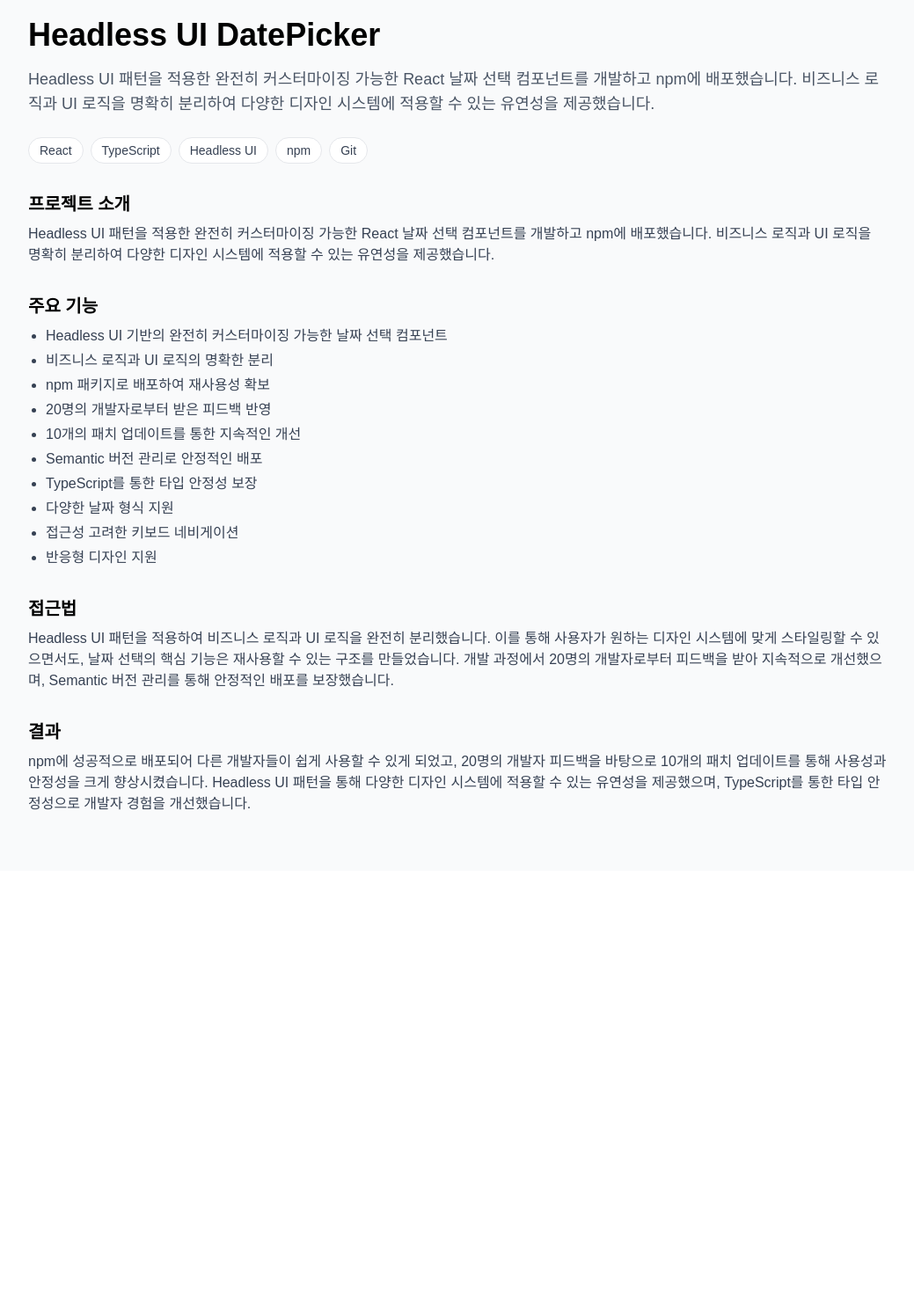
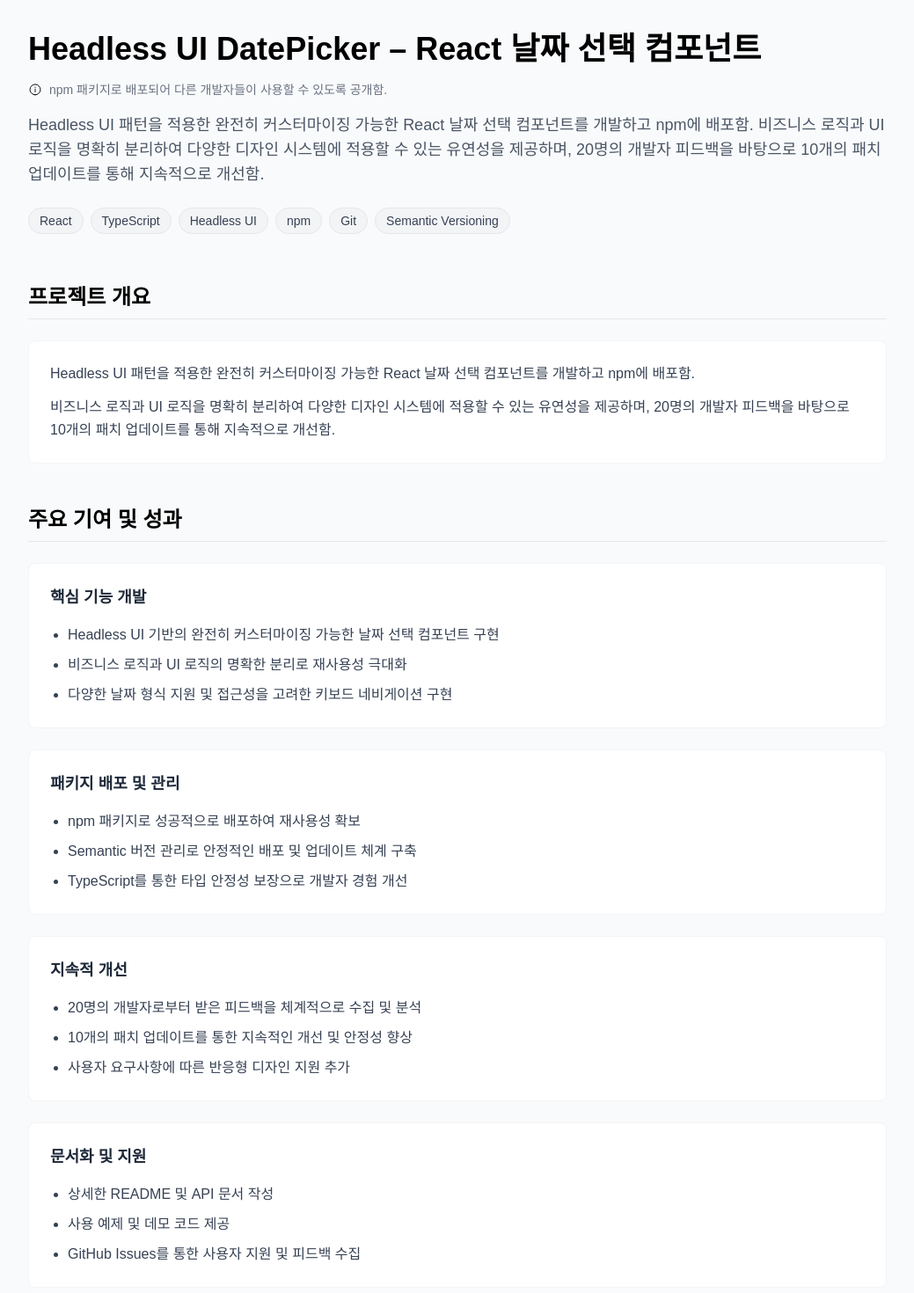
Before and after one commit to ella-yschoi/ella-yschoi.github.io, a Next.js app: page /projects/datepicker-component in a window 1280 px wide. Shown: the part 660-2130 px from the top of the page at 88% size, without its empty margins (120-1159 px from the left). Before the commit the page ends 1650 px from the top, so only its background shows below. Built offline with nearby package versions, Linux system fonts and the light colour scheme.

Commit message:
feat: Enhance project details with improved descriptions, contributions, and results

```diff
--- a/src/app/projects/[slug]/page.tsx
+++ b/src/app/projects/[slug]/page.tsx
@@ -8,90 +8,223 @@ interface Props {
 
 const projects = {
   'vience-datahub': {
-    title: 'VIENCE 병리 데이터 플랫폼',
+    title: 'VIENCE DataHub – 병리 데이터 시각화 플랫폼',
+    subtitle:
+      '안내: 현재 closed beta 서비스 중이므로 위의 이미지는 AI를 활용해 재구성하였습니다.',
     description:
-      'React와 TypeScript로 구축한 병리 데이터 플랫폼. 1,000개 이상의 SVS 파일 시각화를 지원하며, 고해상도 다중 이미지 오버레이가 가능한 SVS 이미지 뷰어와 패치 기반 타일 생성기를 개발했습니다.',
-    tech: ['React', 'TypeScript', 'OpenSeadragon', 'Zustand', 'TailwindCSS'],
+      '의료 AI 스타트업 VIENCE에서 병리 데이터를 고해상도로 시각화하고 분석·가공할 수 있는 웹 기반 플랫폼을 React와 TypeScript로 개발함. 대학 병원의 병리학 연구원 및 의료진이 실제 사용하는 서비스로, 1,000개 이상의 SVS(슬라이드 이미지) 파일을 지원하며, 고해상도 뷰어, 접근성 강화 UI 등 핵심 기능을 포함함.',
+    tech: [
+      'React',
+      'TypeScript',
+      'OpenSeadragon',
+      'Zustand',
+      'TailwindCSS',
+      'Vitest',
+      'Vite',
+      'GitHub Actions',
+      'Husky',
+      'lint-staged',
+    ],
     images: [
       '/images/project/datahub_desktop_lightmode.png',
       '/images/project/datahub_desktop_darkmode.png',
       '/images/project/datahub_mobile_darkmode.png',
     ],
-    features: [
-      '1,000개 이상의 SVS 파일 시각화 지원',
-      '고해상도 다중 이미지 오버레이 기능',
-      '패치 기반 타일 생성기 구현',
-      '전역/로컬 상태 분리를 통한 복잡도 감소',
-      'WCAG AAA 색상 대비 표준 준수 다크 모드',
-      '35개 이상의 레거시 패키지 제거',
-      '110개 이상의 보안 취약점 수정',
-      '2,200개 이상의 린트, 테스트, 컴파일, 빌드 오류 해결',
-      'GitHub Actions를 통한 CI/CD 파이프라인 자동화',
-      'CRA에서 Vite로 마이그레이션으로 빌드 시간 82% 단축 (110초 → 20초)',
-      '스타일 규칙 자동화로 스타일 관련 PR 코멘트 60% 감소',
-      'Husky와 lint-staged를 통한 pre-commit 코드 컨벤션 강제',
-      'Vitest 도입으로 수동 QA를 단위 테스트로 대체',
-      'CTO와 함께 4주 내 베타 출시를 위한 스프린트 플래닝 주도',
-      '내부 세미나 조직 및 dev wiki를 통한 엔지니어링 결정 표준화',
+    overview: {
+      title: '프로젝트 개요',
+      content: [
+        '의료 AI 스타트업 VIENCE에서 병리 데이터를 고해상도로 시각화하고 분석·가공할 수 있는 웹 기반 플랫폼을 React와 TypeScript로 개발함.',
+        '대학 병원의 병리학 연구원 및 의료진이 실제 사용하는 서비스로, 1,000개 이상의 SVS(슬라이드 이미지) 파일을 지원하며, 고해상도 뷰어, 접근성 강화 UI 등 핵심 기능을 포함함.',
+      ],
+    },
+    contributions: [
+      {
+        category: '프론트엔드 개발',
+        items: [
+          '병리 이미지를 디렉토리 기반으로 관리할 수 있는 인터페이스 개발',
+          'OpenSeadragon 기반 1,000개 이상의 고해상도 병리 이미지(SVS)를 지원하는 클라우드 기반 뷰어 구현',
+        ],
+      },
+      {
+        category: 'UI/UX 및 접근성 개선',
+        items: [
+          '**WCAG AAA** 색상 대비 기준을 준수한 다크모드 및 접근성 강화 UI 설계',
+          '데스크탑·모바일 환경 모두 대응하는 반응형 레이아웃 구현',
+        ],
+      },
+      {
+        category: '코드베이스 최적화',
+        items: [
+          'Zustand를 활용한 전역/로컬 상태 관리 구조 도입 → 코드 복잡도 감소',
+          '35개 이상의 레거시 패키지 제거, 110개 이상의 보안 취약점 수정',
+          'CRA에서 Vite로 마이그레이션 → **빌드 시간 82% 단축** (110초 → 20초)',
+        ],
+      },
+      {
+        category: 'DevOps 및 테스트 자동화',
+        items: [
+          'GitHub Actions를 활용한 **CI/CD 파이프라인 구축** → 배포 단계 자동화 (10단계 → 1단계)',
+          '2,200개 이상의 린트, 테스트, 컴파일, 빌드 오류 해결',
+          'Husky + lint-staged 도입으로 커밋 시 코드 컨벤션 자동 적용',
+          '**Vitest**를 통한 단위 테스트 도입으로 수동 QA를 자동화',
+        ],
+      },
+      {
+        category: '협업 및 팀 리딩',
+        items: [
+          'CTO와 함께 **4주 내 베타 출시** 목표로 스프린트 플래닝 주도',
+          '내부 세미나 운영 및 dev wiki 정리 → 기술 결정의 기준과 프로세스 문서화',
+        ],
+      },
     ],
-    approach:
-      '병리 데이터의 복잡한 시각화 요구사항을 해결하기 위해 OpenSeadragon 라이브러리를 활용한 고해상도 이미지 뷰어를 구현했습니다. 상태 관리는 Zustand를 도입하여 전역/로컬 상태를 명확히 분리하고, 웹 접근성 향상을 위해 WCAG AAA 가이드라인을 준수하는 다크 모드를 적용했습니다. 개발 효율성 향상을 위해 CRA에서 Vite로 마이그레이션을 진행하고, GitHub Actions를 통한 CI/CD 파이프라인을 구축하여 주간 릴리즈 사이클을 안정화했습니다.',
-    result:
-      '병리 데이터 플랫폼이 성공적으로 구축되어 1,000개 이상의 SVS 파일을 효율적으로 시각화할 수 있게 되었고, 고해상도 이미지 뷰어를 통해 의료진이 더 정확한 진단을 내릴 수 있도록 지원했습니다. 개발 과정에서 35개 이상의 레거시 패키지를 제거하고 110개 이상의 보안 취약점을 수정하여 안전하고 안정적인 플랫폼을 구축했으며, CRA에서 Vite로의 마이그레이션을 통해 빌드 시간을 82% 단축하여 개발 효율성을 크게 향상시켰습니다.',
+    result: {
+      title: '프로젝트 결과',
+      content: [
+        '의료진과 병리학 연구원이 실사용 가능한 고해상도 데이터 플랫폼 성공적으로 구축',
+        '기술 부채 해소 및 빌드 시간 단축 → 릴리즈 주기 안정화 및 생산성 개선',
+        '주니어 개발자로서 기획부터 설계, 개발, 배포까지 **E2E 전 과정을 주도적으로 경험**',
+      ],
+    },
+  },
+  'vience-workspace': {
+    title: 'VIENCE Workspace – 시각적 프로그래밍 플랫폼',
+    subtitle:
+      '안내: 현재 closed beta 서비스 중이므로 위의 이미지는 AI를 활용해 재구성하였습니다.',
+    description:
+      'Rete.js 기반의 시각적 프로그래밍 플랫폼으로, 사용자가 드래그 앤 드롭 방식으로 데이터 분석 워크플로우를 구성할 수 있는 노드 에디터를 개발함. 데이터 선택, 이미지 처리, 패치 생성, 커스텀 작업 등 다양한 노드 타입을 지원하며, 실시간 데이터 플로우 실행과 결과 시각화 기능을 제공함.',
+    tech: [
+      'React',
+      'TypeScript',
+      'Rete.js',
+      'OpenSeadragon',
+      'Vite',
+      'TailwindCSS',
+      'GitHub Actions',
+    ],
+    images: [
+      '/images/project/workspace_viewer_lightmode.png',
+      '/images/project/workspace_patchgeneration_desktop_lightmode.png',
+      '/images/project/workspace_dataselector_lightmode.png',
+    ],
+    overview: {
+      title: '프로젝트 개요',
+      content: [
+        'Rete.js 기반의 시각적 프로그래밍 플랫폼으로, 사용자가 드래그 앤 드롭 방식으로 데이터 분석 워크플로우를 구성할 수 있는 노드 에디터를 개발함.',
+        '데이터 선택, 이미지 처리, 패치 생성, 커스텀 작업 등 다양한 노드 타입을 지원하며, 실시간 데이터 플로우 실행과 결과 시각화 기능을 제공함.',
+      ],
+    },
+    contributions: [
+      {
+        category: '핵심 기능 개발',
+        items: [
+          'Rete.js를 활용한 드래그 앤 드롭 노드 에디터 구현',
+          '데이터 선택, 이미지 처리, 패치 생성 등 다양한 노드 타입 개발',
+          '실시간 데이터 플로우 실행 및 결과 시각화 기능 구현',
+        ],
+      },
+      {
+        category: '성능 최적화',
+        items: [
+          'CRA에서 Vite로 마이그레이션 → **빌드 시간 82% 단축** (110초 → 20초)',
+          '35개 이상의 레거시 패키지 제거 및 110개 이상의 보안 취약점 수정',
+          '메모리 사용량 최적화로 대용량 데이터 처리 성능 향상',
+        ],
+      },
+      {
+        category: '개발 환경 개선',
+        items: [
+          'GitHub Actions를 통한 **CI/CD 파이프라인 구축**',
+          '자동화된 빌드, 테스트, 배포 프로세스 구현',
+          '주간 릴리즈 사이클 안정화 및 개발 효율성 향상',
+        ],
+      },
+      {
+        category: '보안 및 안정성',
+        items: [
+          'npm audit을 통한 보안 취약점 체계적 분석 및 수정',
+          '의존성 관리 개선 및 보안 스캔 자동화',
+          '안전하고 안정적인 개발 환경 구축',
+        ],
+      },
+    ],
+    result: {
+      title: '프로젝트 결과',
+      content: [
+        '빌드 시간이 82% 단축되어 개발 효율성이 크게 향상',
+        '35개 이상의 레거시 패키지 제거와 110개 이상의 보안 취약점 수정으로 안전하고 안정적인 개발 환경 구축',
+        'GitHub Actions를 통한 자동화된 CI/CD 파이프라인으로 주간 릴리즈 사이클을 안정화',
+        '시각적 프로그래밍 플랫폼으로 연구자들이 더 직관적으로 데이터 분석 워크플로우를 구성할 수 있게 됨',
+      ],
+    },
   },
   'datepicker-component': {
-    title: 'Headless UI DatePicker',
+    title: 'Headless UI DatePicker – React 날짜 선택 컴포넌트',
+    subtitle: 'npm 패키지로 배포되어 다른 개발자들이 사용할 수 있도록 공개함.',
     description:
-      'Headless UI 패턴을 적용한 완전히 커스터마이징 가능한 React 날짜 선택 컴포넌트를 개발하고 npm에 배포했습니다. 비즈니스 로직과 UI 로직을 명확히 분리하여 다양한 디자인 시스템에 적용할 수 있는 유연성을 제공했습니다.',
-    tech: ['React', 'TypeScript', 'Headless UI', 'npm', 'Git'],
+      'Headless UI 패턴을 적용한 완전히 커스터마이징 가능한 React 날짜 선택 컴포넌트를 개발하고 npm에 배포함. 비즈니스 로직과 UI 로직을 명확히 분리하여 다양한 디자인 시스템에 적용할 수 있는 유연성을 제공하며, 20명의 개발자 피드백을 바탕으로 10개의 패치 업데이트를 통해 지속적으로 개선함.',
+    tech: [
+      'React',
+      'TypeScript',
+      'Headless UI',
+      'npm',
+      'Git',
+      'Semantic Versioning',
+    ],
     images: [
       '/images/project/calendar-thumbnail.jpeg',
       '/images/project/calendar-props.png',
       '/images/project/calendar-npm.png',
     ],
-    features: [
-      'Headless UI 기반의 완전히 커스터마이징 가능한 날짜 선택 컴포넌트',
-      '비즈니스 로직과 UI 로직의 명확한 분리',
-      'npm 패키지로 배포하여 재사용성 확보',
-      '20명의 개발자로부터 받은 피드백 반영',
-      '10개의 패치 업데이트를 통한 지속적인 개선',
-      'Semantic 버전 관리로 안정적인 배포',
-      'TypeScript를 통한 타입 안정성 보장',
-      '다양한 날짜 형식 지원',
-      '접근성 고려한 키보드 네비게이션',
-      '반응형 디자인 지원',
+    overview: {
+      title: '프로젝트 개요',
+      content: [
+        'Headless UI 패턴을 적용한 완전히 커스터마이징 가능한 React 날짜 선택 컴포넌트를 개발하고 npm에 배포함.',
+        '비즈니스 로직과 UI 로직을 명확히 분리하여 다양한 디자인 시스템에 적용할 수 있는 유연성을 제공하며, 20명의 개발자 피드백을 바탕으로 10개의 패치 업데이트를 통해 지속적으로 개선함.',
+      ],
+    },
+    contributions: [
+      {
+        category: '핵심 기능 개발',
+        items: [
+          'Headless UI 기반의 완전히 커스터마이징 가능한 날짜 선택 컴포넌트 구현',
+          '비즈니스 로직과 UI 로직의 명확한 분리로 재사용성 극대화',
+          '다양한 날짜 형식 지원 및 접근성을 고려한 키보드 네비게이션 구현',
+        ],
+      },
+      {
+        category: '패키지 배포 및 관리',
+        items: [
+          'npm 패키지로 성공적으로 배포하여 재사용성 확보',
+          'Semantic 버전 관리로 안정적인 배포 및 업데이트 체계 구축',
+          'TypeScript를 통한 타입 안정성 보장으로 개발자 경험 개선',
+        ],
+      },
+      {
+        category: '지속적 개선',
+        items: [
+          '**20명의 개발자**로부터 받은 피드백을 체계적으로 수집 및 분석',
+          '**10개의 패치 업데이트**를 통한 지속적인 개선 및 안정성 향상',
+          '사용자 요구사항에 따른 반응형 디자인 지원 추가',
+        ],
+      },
+      {
+        category: '문서화 및 지원',
+        items: [
+          '상세한 README 및 API 문서 작성',
+          '사용 예제 및 데모 코드 제공',
+          'GitHub Issues를 통한 사용자 지원 및 피드백 수집',
+        ],
+      },
     ],
-    approach:
-      'Headless UI 패턴을 적용하여 비즈니스 로직과 UI 로직을 완전히 분리했습니다. 이를 통해 사용자가 원하는 디자인 시스템에 맞게 스타일링할 수 있으면서도, 날짜 선택의 핵심 기능은 재사용할 수 있는 구조를 만들었습니다. 개발 과정에서 20명의 개발자로부터 피드백을 받아 지속적으로 개선했으며, Semantic 버전 관리를 통해 안정적인 배포를 보장했습니다.',
-    result:
-      'npm에 성공적으로 배포되어 다른 개발자들이 쉽게 사용할 수 있게 되었고, 20명의 개발자 피드백을 바탕으로 10개의 패치 업데이트를 통해 사용성과 안정성을 크게 향상시켰습니다. Headless UI 패턴을 통해 다양한 디자인 시스템에 적용할 수 있는 유연성을 제공했으며, TypeScript를 통한 타입 안정성으로 개발자 경험을 개선했습니다.',
-  },
-  'vience-workspace': {
-    title: 'VIENCE Workspace',
-    description:
-      'Create React App에서 Vite로 마이그레이션하여 빌드 시간을 82% 단축(110초 → 20초). 35개 이상의 레거시 패키지 제거 및 110개 이상의 보안 취약점 수정으로 안정적인 CI/CD 파이프라인을 구축했습니다.',
-    tech: ['Vite', 'GitHub Actions', 'CI/CD', 'Security', 'npm audit'],
-    images: [
-      '/images/project/workspace_viewer_lightmode.png',
-      '/images/project/workspace_patchgeneration_desktop_lightmode.png',
-      '/images/project/workspace_dataselector_lightmode.png',
-    ],
-    features: [
-      'CRA에서 Vite로 성공적인 마이그레이션',
-      '빌드 시간 82% 단축 (110초 → 20초)',
-      '35개 이상의 레거시 패키지 제거',
-      '110개 이상의 보안 취약점 수정',
-      'GitHub Actions를 통한 CI/CD 파이프라인 구축',
-      '자동화된 빌드, 테스트, 배포 프로세스',
-      '주간 릴리즈 사이클 안정화',
-      '개발 환경 최적화',
-      '의존성 관리 개선',
-      '보안 스캔 자동화',
-    ],
-    approach:
-      '기존 Create React App의 느린 빌드 시간과 보안 취약점 문제를 해결하기 위해 Vite로의 마이그레이션을 계획했습니다. 먼저 npm audit을 통해 보안 취약점을 파악하고, 사용하지 않는 레거시 패키지들을 제거한 후 Vite 설정을 구성했습니다. GitHub Actions를 통해 자동화된 CI/CD 파이프라인을 구축하여 빌드, 테스트, 배포 프로세스를 안정화했습니다.',
-    result:
-      '빌드 시간이 82% 단축되어 개발 효율성이 크게 향상되었고, 35개 이상의 레거시 패키지 제거와 110개 이상의 보안 취약점 수정으로 안전하고 안정적인 개발 환경을 구축했습니다. GitHub Actions를 통한 자동화된 CI/CD 파이프라인으로 주간 릴리즈 사이클을 안정화했으며, 개발자들이 더 빠르고 안전한 개발 환경에서 작업할 수 있게 되었습니다.',
+    result: {
+      title: '프로젝트 결과',
+      content: [
+        'npm에 성공적으로 배포되어 다른 개발자들이 쉽게 사용할 수 있게 됨',
+        '20명의 개발자 피드백을 바탕으로 10개의 패치 업데이트를 통해 사용성과 안정성을 크게 향상',
+        'Headless UI 패턴을 통해 다양한 디자인 시스템에 적용할 수 있는 유연성을 제공',
+        'TypeScript를 통한 타입 안정성으로 개발자 경험을 개선하고 오류 발생률 감소',
+      ],
+    },
   },
 };
 
@@ -155,16 +288,22 @@ export default function ProjectDetailPage({ params }: Props) {
           </div>
         </div>
 
-        <div className='mb-8'>
-          <h1 className='text-4xl font-bold mb-4 text-black'>
+        <div className='mb-14'>
+          <h1 className='text-4xl font-bold mt-14 mb-4 text-black'>
             {project.title}
           </h1>
+          {project.subtitle && (
+            <div className='flex items-center gap-2 mb-4'>
+              <Image src='/info.svg' alt='정보' width={16} height={16} />
+              <p className='text-sm text-gray-500'>{project.subtitle}</p>
+            </div>
+          )}
           <p className='text-lg text-gray-600 mb-6'>{project.description}</p>
           <div className='flex flex-wrap gap-2 mb-6'>
             {project.tech.map((tech) => (
               <span
                 key={tech}
-                className='px-3 py-1 bg-white text-gray-700 rounded-full text-sm font-medium border border-gray-200'
+                className='px-3 py-1 bg-gray-100 text-gray-700 rounded-full text-sm font-medium border border-gray-200'
               >
                 {tech}
               </span>
@@ -172,28 +311,63 @@ export default function ProjectDetailPage({ params }: Props) {
           </div>
         </div>
 
-        <div className='space-y-8'>
+        <div className='space-y-12'>
           <section>
-            <h2 className='text-xl font-semibold mb-2 text-black'>
-              프로젝트 소개
+            <h2 className='text-2xl font-bold mb-6 text-black border-b border-gray-200 pb-2'>
+              {project.overview.title}
             </h2>
-            <p className='text-gray-700 text-base'>{project.description}</p>
+            <div className='bg-white rounded-lg p-6 border border-gray-100'>
+              <div className='space-y-3'>
+                {project.overview.content.map((content, index) => (
+                  <p
+                    key={index}
+                    className='text-gray-700 text-base leading-relaxed'
+                  >
+                    {content}
+                  </p>
+                ))}
+              </div>
+            </div>
           </section>
+
           <section>
-            <h2 className='text-xl font-semibold mb-2 text-black'>주요 기능</h2>
-            <ul className='list-disc pl-5 text-gray-700 text-base space-y-1'>
-              {project.features.map((f) => (
-                <li key={f}>{f}</li>
+            <h2 className='text-2xl font-bold mb-6 text-black border-b border-gray-200 pb-2'>
+              주요 기여 및 성과
+            </h2>
+            <div className='space-y-6'>
+              {project.contributions.map((contribution, index) => (
+                <div
+                  key={index}
+                  className='bg-white rounded-lg p-6 border border-gray-100'
+                >
+                  <h3 className='text-lg font-semibold text-gray-800 mb-4'>
+                    {contribution.category}
+                  </h3>
+                  <ul className='list-disc pl-5 text-gray-700 text-base space-y-2'>
+                    {contribution.items.map((item, itemIndex) => (
+                      <li key={itemIndex} className='leading-relaxed'>
+                        {item.replace(/\*\*/g, '')}
+                      </li>
+                    ))}
+                  </ul>
+                </div>
               ))}
-            </ul>
+            </div>
           </section>
+
           <section>
-            <h2 className='text-xl font-semibold mb-2 text-black'>접근법</h2>
-            <p className='text-gray-700 text-base'>{project.approach}</p>
-          </section>
-          <section>
-            <h2 className='text-xl font-semibold mb-2 text-black'>결과</h2>
-            <p className='text-gray-700 text-base'>{project.result}</p>
+            <h2 className='text-2xl font-bold mb-6 text-black border-b border-gray-200 pb-2'>
+              {project.result.title}
+            </h2>
+            <div className='bg-white rounded-lg p-6 border border-gray-100'>
+              <ul className='list-disc pl-5 text-gray-700 text-base space-y-2'>
+                {project.result.content.map((content, index) => (
+                  <li key={index} className='leading-relaxed'>
+                    {content.replace(/\*\*/g, '')}
+                  </li>
+                ))}
+              </ul>
+            </div>
           </section>
         </div>
       </div>
--- a/src/components/IntroSection.tsx
+++ b/src/components/IntroSection.tsx
@@ -160,7 +160,7 @@ const IntroSection = () => {
           <p className='text-base text-gray-600 leading-relaxed'>
             I specialize in building scalable and accessible web applications
             <br />
-            using React, TypeScript, and modern tooling.
+            using React, TypeScript, and modern frontend tooling.
           </p>
           <p className='text-base text-gray-600 leading-relaxed'>
             Beyond code, I value clarity through clean architecture and
```
Also changed, not shown: public/info.svg (added).
